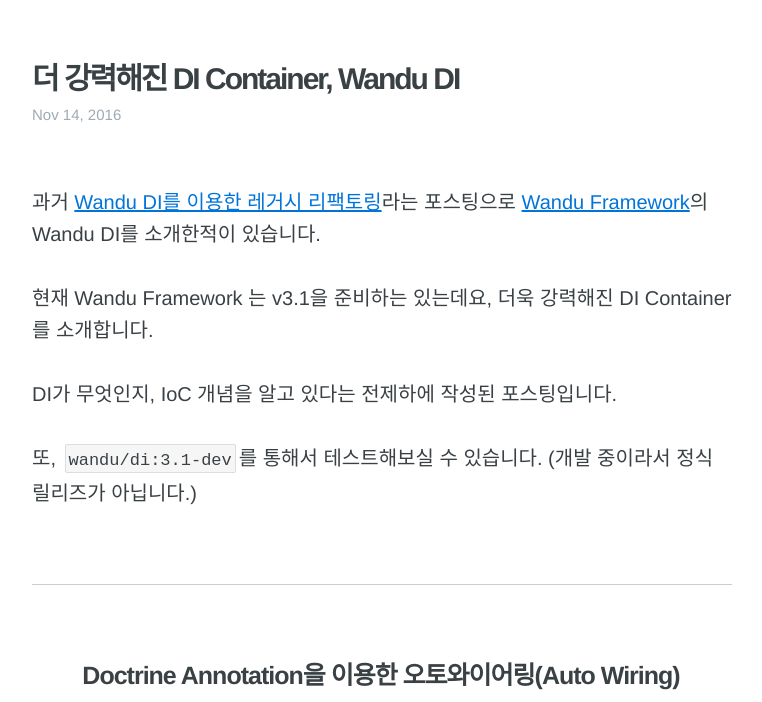
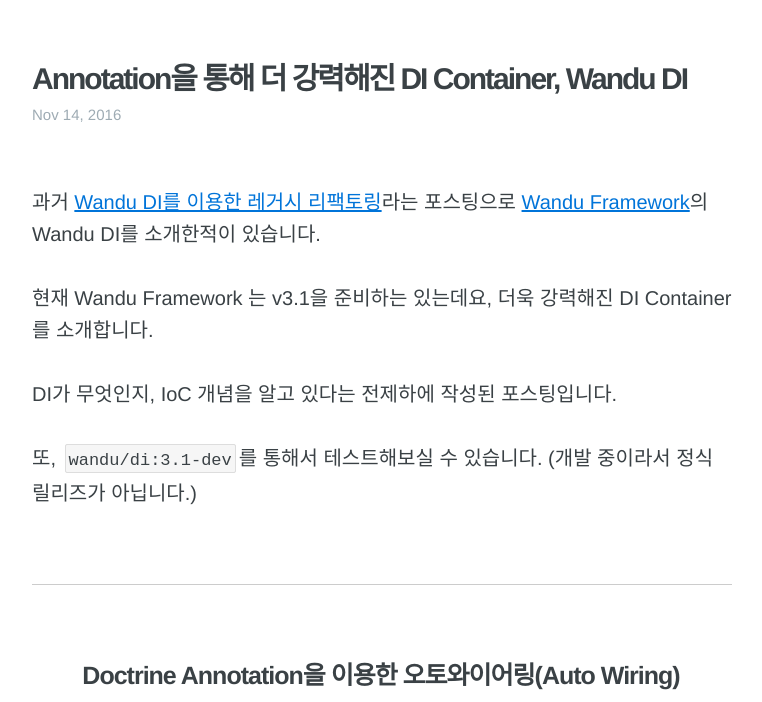
Before and after one commit to wan2land/wan2land.github.io, a Jekyll site: the page built from _posts/2016-11-15-wandu-di-more.md, in a window 1280 px wide and 900 px high, scrolled down 461 px, cut to the strip 198-900 px from the top of the window. Shown: the whole strip, without its empty margins (258-1020 px from the left). Built offline with Jekyll 4.4.1, drawn with Linux system fonts in a browser that asks for light colours; nearby versions of some CDN libraries; comment, search, counter and statistics services are not loaded; a style sheet for code colours, icons or effects is not loaded.

Commit message:
update title

```diff
--- a/_posts/2016-11-15-wandu-di-more.md
+++ b/_posts/2016-11-15-wandu-di-more.md
@@ -1,6 +1,6 @@
 ---
 layout: post
-title: "더 강력해진 DI Container, Wandu DI"
+title: "Annotation을 통해 더 강력해진 DI Container, Wandu DI"
 date: 2016-11-15 01:50:15 +09:00
 tags: ['PHP', 'Wandu', 'DI', 'annotation', 'autowiring']
 ---
```
